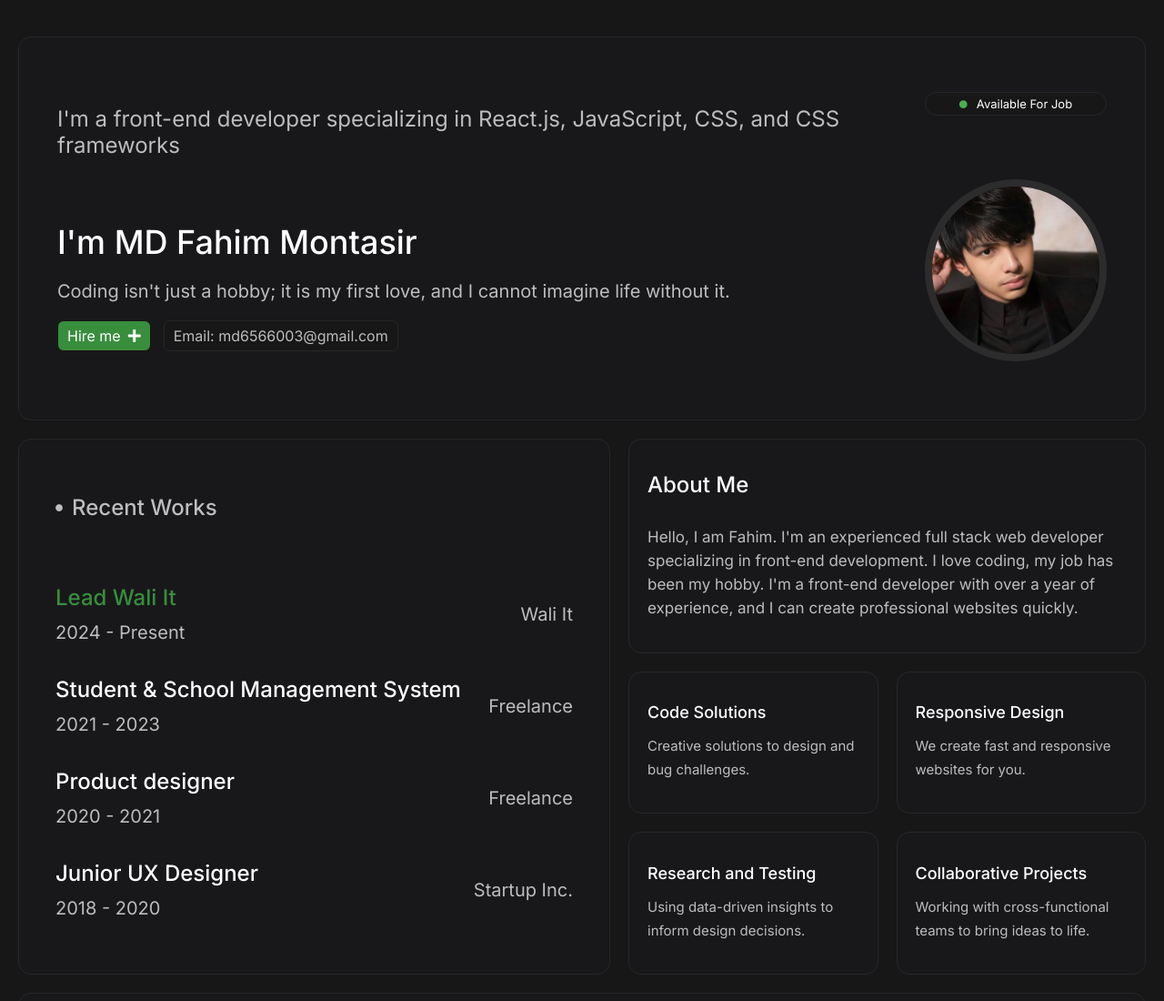
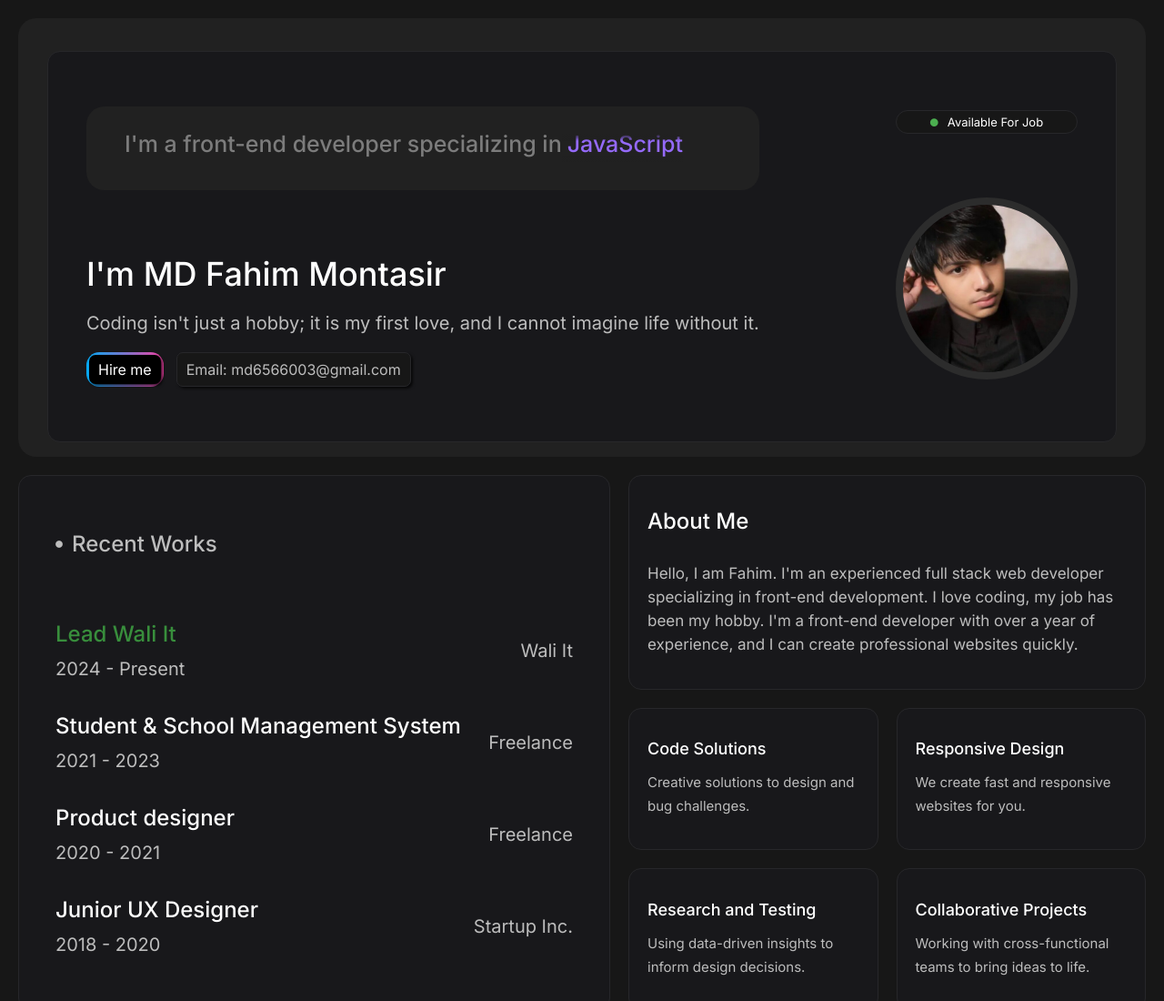
Before and after one commit to Fahim-Montasir-6/waliit, a plain HTML site: page index.html in a window 1280 px wide. Shown: the top 1100 px of the page at 91% size. Drawn offline with Linux system fonts and the light colour scheme; a script that the page names is missing.

Commit message:
Update index.html
super update

```diff
--- a/index.html
+++ b/index.html
@@ -9,18 +9,162 @@
     <script src="script.js"></script>
     <title>MD Fahim MOntasir</title>
 </head>
+<style>
+    /* From Uiverse.io by kennyotsu */
+    .card {
+        /* color used to softly clip top and bottom of the .words container */
+        --bg-color: #212121;
+        background-color: var(--bg-color);
+        padding: 1rem 2rem;
+        border-radius: 1.25rem;
+    }
+
+    .loader {
+        color: rgb(124, 124, 124);
+        font-family: "Poppins", sans-serif;
+        font-weight: 500;
+        font-size: 25px;
+        -webkit-box-sizing: content-box;
+        box-sizing: content-box;
+        height: 40px;
+        padding: 10px 10px;
+        display: -webkit-box;
+        display: -ms-flexbox;
+        display: flex;
+        border-radius: 8px;
+    }
+
+    .words {
+        overflow: hidden;
+        position: relative;
+    }
+
+    .words::after {
+        content: "";
+        position: absolute;
+        inset: 0;
+        background: linear-gradient(var(--bg-color) 10%,
+                transparent 30%,
+                transparent 70%,
+                var(--bg-color) 90%);
+        z-index: 20;
+    }
+
+    .word {
+        display: block;
+        height: 100%;
+        padding-left: 6px;
+        color: #956afa;
+        animation: spin_4991 4s infinite;
+    }
+
+    @keyframes spin_4991 {
+        10% {
+            -webkit-transform: translateY(-102%);
+            transform: translateY(-102%);
+        }
+
+        25% {
+            -webkit-transform: translateY(-100%);
+            transform: translateY(-100%);
+        }
+
+        35% {
+            -webkit-transform: translateY(-202%);
+            transform: translateY(-202%);
+        }
+
+        50% {
+            -webkit-transform: translateY(-200%);
+            transform: translateY(-200%);
+        }
+
+        60% {
+            -webkit-transform: translateY(-302%);
+            transform: translateY(-302%);
+        }
+
+        75% {
+            -webkit-transform: translateY(-300%);
+            transform: translateY(-300%);
+        }
+
+        85% {
+            -webkit-transform: translateY(-402%);
+            transform: translateY(-402%);
+        }
+
+        100% {
+            -webkit-transform: translateY(-400%);
+            transform: translateY(-400%);
+        }
+    }
+
+    button {
+        font-size: 1.4em;
+        padding: 0.6em 0.8em;
+        border-radius: 0.5em;
+        border: none;
+        background-color: #000;
+        color: #fff;
+        cursor: pointer;
+        box-shadow: 2px 2px 3px #000000b4;
+    }
+
+    .container {
+        position: relative;
+        padding: 3px;
+        background: linear-gradient(90deg, #03a9f4, #f441a5);
+        border-radius: 0.9em;
+        transition: all 0.4s ease;
+    }
+
+    .container::before {
+        content: "";
+        position: absolute;
+        inset: 0;
+        margin: auto;
+        border-radius: 0.9em;
+        z-index: -10;
+        filter: blur(0);
+        transition: filter 0.4s ease;
+    }
+
+    .container:hover::before {
+        background: linear-gradient(90deg, #03a9f4, #f441a5);
+        filter: blur(1.2em);
+    }
+
+    .container:active::before {
+        filter: blur(0.2em);
+    }
+
+</style>
 
 <body>
+    <div class="card">
+        <div class="card2">
             <div class="about">
                 <div class="left">
-            <h3>I'm a front-end developer specializing in React.js, JavaScript, CSS, and CSS frameworks</h3>
+                    <div class="card">
+                        <div class="loader">
+                            <p>I'm a front-end developer specializing in</p>
+                            <div class="words">
+                                <span class="word">React JS</span>
+                                <span class="word">JavaScript</span>
+                                <span class="word">CSS</span>
+                                <span class="word">Node JS</span>
+                                <span class="word">Next JS</span>
+                            </div>
+                        </div>
+                    </div>
                     <div class="info">
                         <h2>I'm MD Fahim Montasir</h2>
                         <p>Coding isn't just a hobby; it is my first love, and I cannot imagine life without it.</p>
                         <div class="buttons">
-                    <button class="hire">
-                        Hire me <i class="fas fa-plus"></i>
-                    </button>
+                            <div class="container">
+                                <button class="button">Hire me</button>
+                            </div>
                             <button class="email">
                                 Email: md6566003@gmail.com
                             </button>
@@ -32,6 +176,9 @@
                     <img src="fahimprofile.png">
                 </div>
             </div>
+        </div>
+      </div>
+
 
     <div class="works">
         <div class="left">
```
Lines whose indentation alone changed are shown as unchanged.
